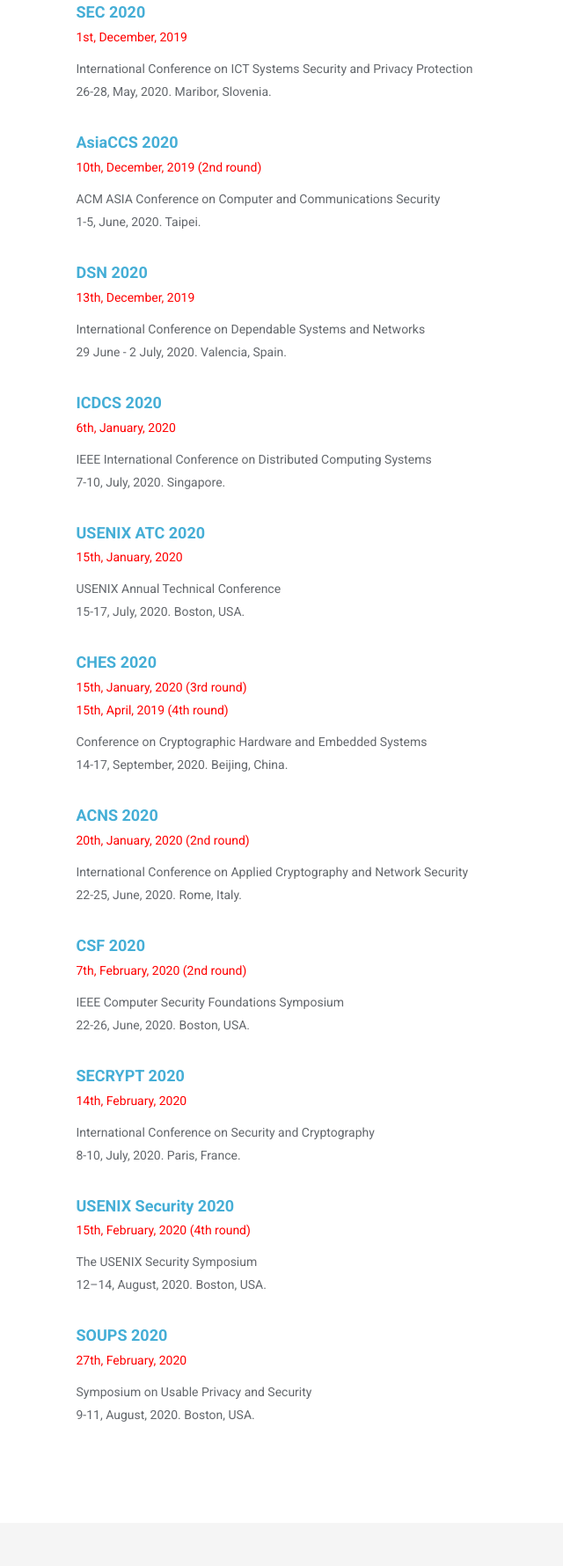
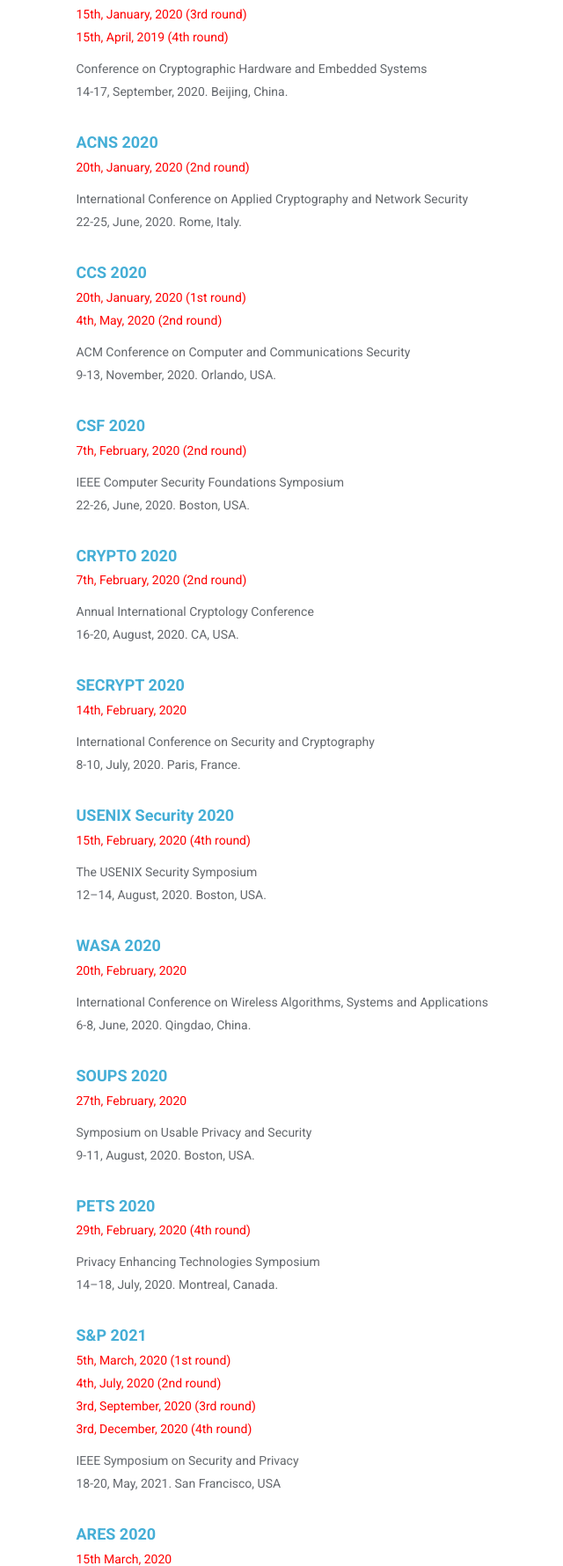
Before and after one commit to JunmingKe/Deadline, a plain HTML site: page index.html in a window 1280 px wide. Shown: the part 1020-2800 px from the top of the page at 88% size, without its empty margins (276-916 px from the left). Drawn offline with Linux system fonts and the light colour scheme.

Commit message:
modified:   index.html

```diff
--- a/index.html
+++ b/index.html
@@ -140,14 +140,7 @@
 					</div>
 				</div> -->
 
-				<div class="media service-box wow fadeInRight">
-					<div class="media-body">
-						<h4 class="media-heading"><a href = "https://www.ieee-security.org/TC/SP2020/">S&P 2020</a></h4>
-						<p style = "color:red">1st, every month, 2019</p>
-						<p>IEEE Symposium on Security and Privacy
-							<br>18-20, May, 2020. San Francisco, USA</p>
-					</div>
-				</div>
+
 
 				<!-- <div class="media service-box wow fadeInRight">
 					<div class="media-body">
@@ -195,42 +188,35 @@
 							<br> 22–26, March, 2020. Athens, Greece.</p>
 					</div>
 				</div> -->
-				<div class="media service-box wow fadeInRight">
-					<div class="media-body">
-						<h4 class="media-heading"><a href = "https://petsymposium.org/">PETS 2020</a></h4>
-						<p style = "color:red">30th, November, 2019 (3rd round)<br>29th, February, 2020 (4th round)</p>
-						<p>Privacy Enhancing Technologies Symposium
-							<br> 14–18, July, 2020. Montreal, Canada.</p>
-					</div>
-				</div>
-				<div class="media service-box wow fadeInRight">
+
+				<!-- <div class="media service-box wow fadeInRight">
 					<div class="media-body">
 						<h4 class="media-heading"><a href = "https://sec2020.um.si/">SEC 2020</a></h4>
 						<p style = "color:red">1st, December, 2019</p>
 						<p>International Conference on ICT Systems Security and Privacy Protection
 							<br> 26-28, May, 2020. Maribor, Slovenia.</p>
 					</div>
-				</div>
-				<div class="media service-box wow fadeInRight">
+				</div> -->
+				<!-- <div class="media service-box wow fadeInRight">
 					<div class="media-body">
 						<h4 class="media-heading"><a href = "https://asiaccs2020.cs.nthu.edu.tw/">AsiaCCS 2020</a></h4>
 						<p style = "color:red">10th, December, 2019 (2nd round)</p>
 						<p>ACM ASIA Conference on Computer and Communications Security
 							<br>1-5, June, 2020. Taipei.</p>
 					</div>
-				</div>
-				<div class="media service-box wow fadeInRight">
+				</div> -->
+				<!-- <div class="media service-box wow fadeInRight">
 					<div class="media-body">
 						<h4 class="media-heading"><a href = "https://dsn2020.webs.upv.es/">DSN 2020</a></h4>
 						<p style = "color:red">13th, December, 2019</p>
 						<p>International Conference on Dependable Systems and Networks
 							<br>29 June - 2 July, 2020. Valencia, Spain.</p>
 					</div>
-				</div>
+				</div> -->
 				<div class="media service-box wow fadeInRight">
 					<div class="media-body">
 						<h4 class="media-heading"><a href = "http://icdcs2020.sg/">ICDCS 2020</a></h4>
-						<p style = "color:red">6th, January, 2020</p>
+						<p style = "color:red">13th, January, 2020</p>
 						<p>IEEE International Conference on Distributed Computing Systems
 							<br>7-10, July, 2020. Singapore.</p>
 					</div>
@@ -262,10 +248,26 @@
 				</div>
 				<div class="media service-box wow fadeInRight">
 					<div class="media-body">
+						<h4 class="media-heading"><a href = "https://www.sigsac.org/ccs/CCS2020/index.html">CCS 2020</a></h4>
+						<p style = "color:red">20th, January, 2020 (1st round)<br>4th, May, 2020 (2nd round)</p>
+						<p>ACM Conference on Computer and Communications Security
+							<br>9-13, November, 2020. Orlando, USA.</p>
+					</div>
+				</div>
+				<div class="media service-box wow fadeInRight">
+					<div class="media-body">
 						<h4 class="media-heading"><a href = "https://www.ieee-security.org/TC/CSF2020/">CSF 2020</a></h4>
 						<p style = "color:red">7th, February, 2020 (2nd round)</p>
 						<p>IEEE Computer Security Foundations Symposium
 							<br> 22-26, June, 2020. Boston, USA.</p>
+					</div>
+				</div>
+				<div class="media service-box wow fadeInRight">
+					<div class="media-body">
+						<h4 class="media-heading"><a href = "https://www.ieee-security.org/TC/CSF2020/">CRYPTO 2020</a></h4>
+						<p style = "color:red">7th, February, 2020 (2nd round)</p>
+						<p> Annual International Cryptology Conference
+							<br> 16-20, August, 2020. CA, USA.</p>
 					</div>
 				</div>
 				<div class="media service-box wow fadeInRight">
@@ -286,10 +288,50 @@
 				</div>
 				<div class="media service-box wow fadeInRight">
 					<div class="media-body">
+						<h4 class="media-heading"><a href = "http://wasa-conference.org/WASA2020/">WASA 2020</a></h4>
+						<p style = "color:red">20th, February, 2020</p>
+						<p>International Conference on Wireless Algorithms, Systems and Applications
+							<br> 6-8, June, 2020. Qingdao, China.</p>
+					</div>
+				</div>
+				<div class="media service-box wow fadeInRight">
+					<div class="media-body">
 						<h4 class="media-heading"><a href = "https://www.usenix.org/conference/soups2020/call-for-papers">SOUPS 2020</a></h4>
 						<p style = "color:red">27th, February, 2020</p>
 						<p>Symposium on Usable Privacy and Security
 							<br> 9-11, August, 2020. Boston, USA.</p>
+					</div>
+				</div>
+				<div class="media service-box wow fadeInRight">
+					<div class="media-body">
+						<h4 class="media-heading"><a href = "https://petsymposium.org/">PETS 2020</a></h4>
+						<p style = "color:red">29th, February, 2020 (4th round)</p>
+						<p>Privacy Enhancing Technologies Symposium
+							<br> 14–18, July, 2020. Montreal, Canada.</p>
+					</div>
+				</div>
+				<div class="media service-box wow fadeInRight">
+					<div class="media-body">
+						<h4 class="media-heading"><a href = "https://www.ieee-security.org/TC/SP2021">S&P 2021</a></h4>
+						<p style = "color:red">5th, March, 2020 (1st round)<br>4th, July, 2020 (2nd round)<br>3rd, September, 2020 (3rd round)<br>3rd, December, 2020 (4th round)</p>
+						<p>IEEE Symposium on Security and Privacy
+							<br>18-20, May, 2021. San Francisco, USA</p>
+					</div>
+				</div>
+				<div class="media service-box wow fadeInRight">
+					<div class="media-body">
+						<h4 class="media-heading"><a href = "https://www.ares-conference.eu/conference/">ARES 2020</a></h4>
+						<p style = "color:red">15th March, 2020</p>
+						<p>International Conference on Availability, Reliability and Security
+							<br>24-28, August, 2020. Dublin, Ireland</p>
+					</div>
+				</div>
+				<div class="media service-box wow fadeInRight">
+					<div class="media-body">
+						<h4 class="media-heading"><a href = "http://esorics2020.sccs.surrey.ac.uk/">ESORICS 2020</a></h4>
+						<p style = "color:red">10th April, 2020</p>
+						<p>European Symposium on Research in Computer Security
+							<br>14-18, September, 2020. Surrey, UK</p>
 					</div>
 				</div>
 		</div>
```
